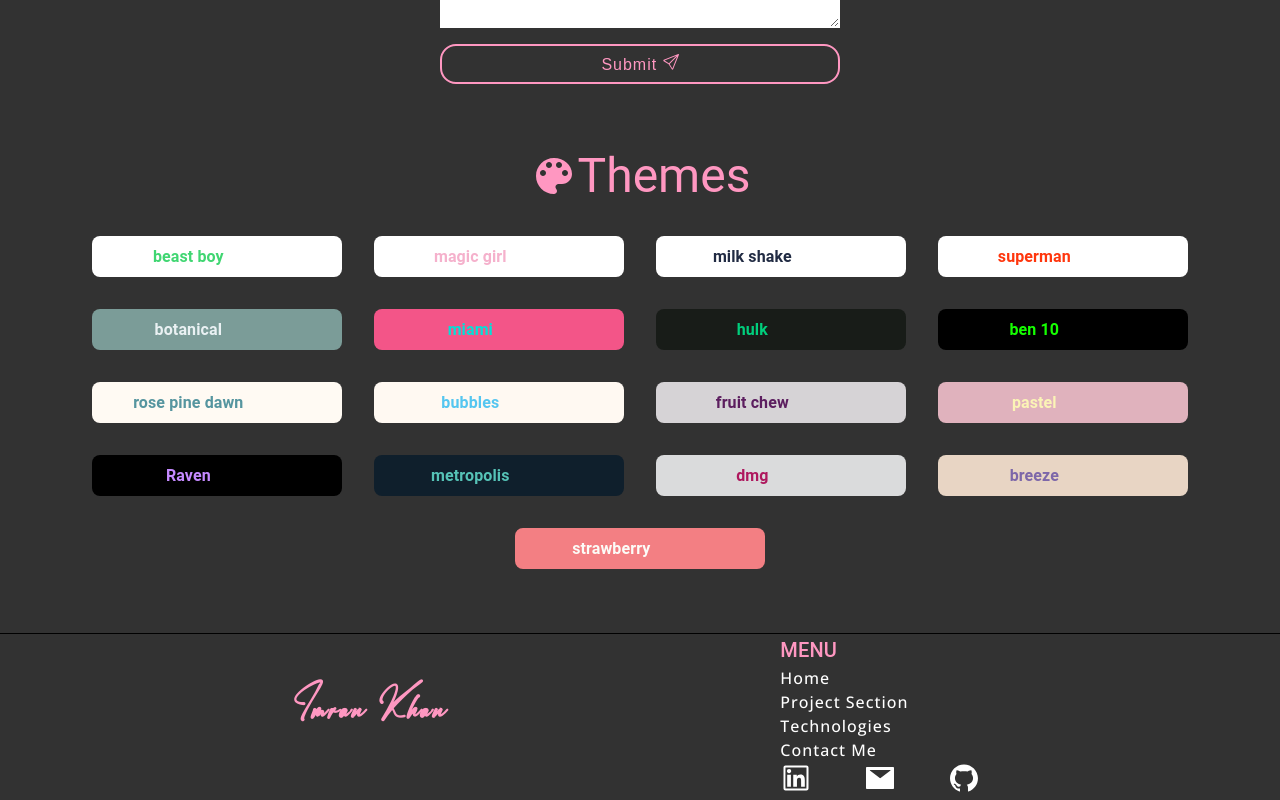
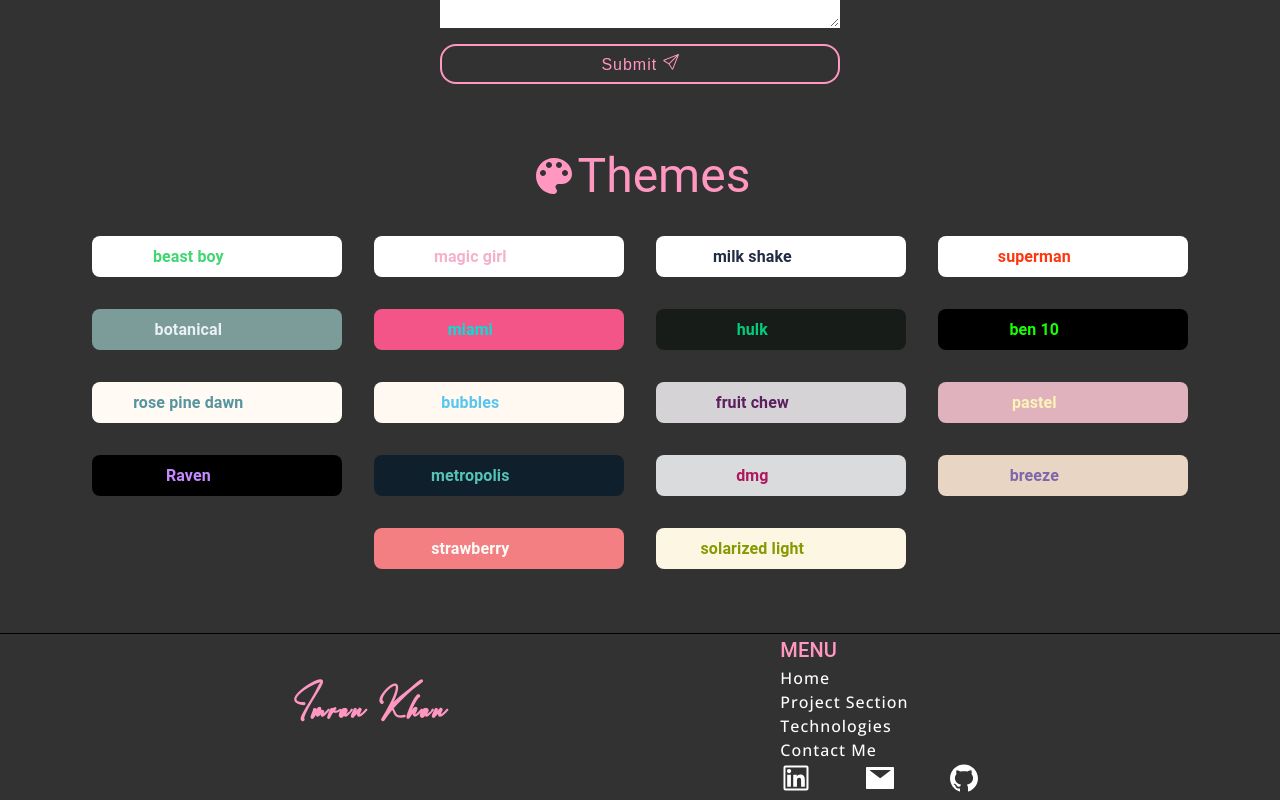
Before and after one commit to itzmeimran/Portfolio2, a React (Vite) app: page / in a window 1280 px wide. Shown: the part 5214-6014 px from the top of the page. Built offline with nearby package versions, Linux system fonts and the light colour scheme.

Commit message:
Added solarized light

```diff
--- a/src/themeData.js
+++ b/src/themeData.js
@@ -84,4 +84,9 @@ export const themeData = [
     colors: ["#fcfcf8", "#e53c58", "#fcfcf8"],
     background: "#f37f83",
   },
+  {
+    name: "solarized light",
+    colors: ["#859900", "#2aa198", "#181819"],
+    background: "#fdf6e3",
+  },
 ];
```
